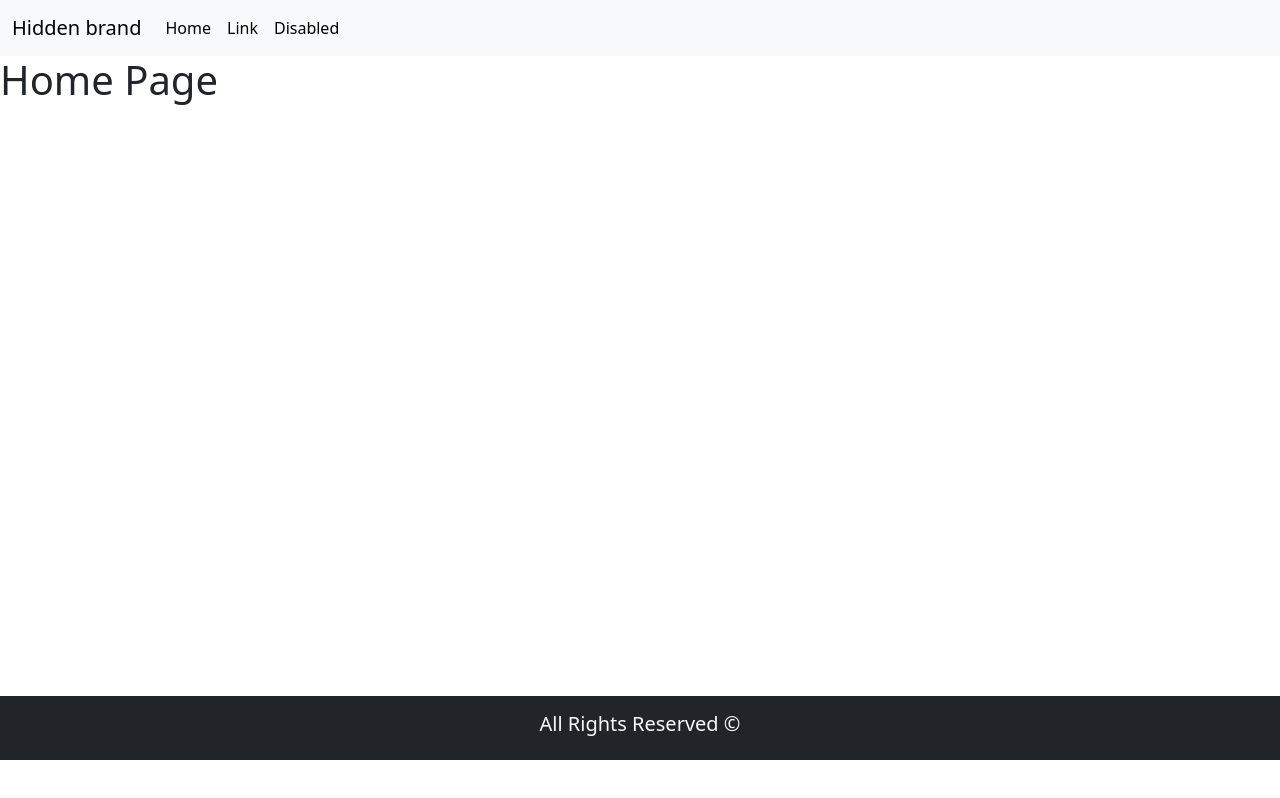
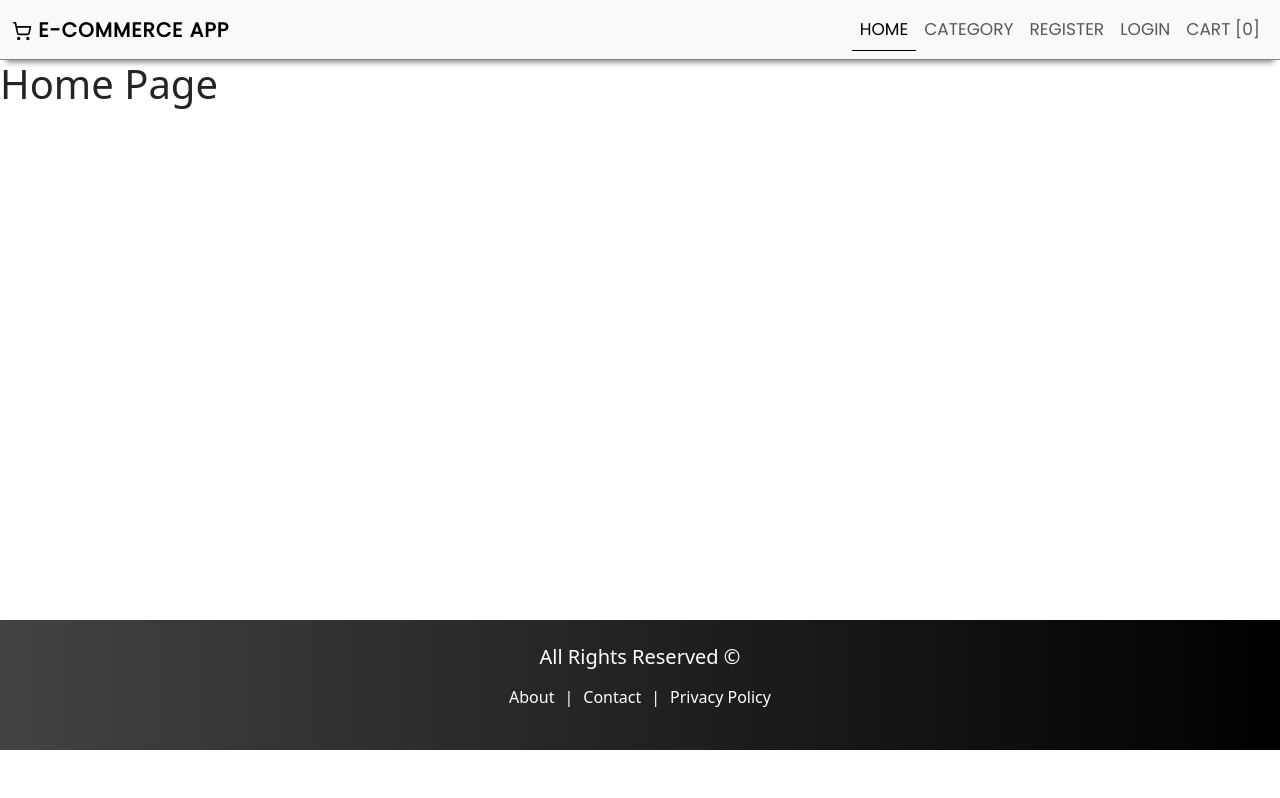
Before and after one commit to nishi-k26/E-commerce, a React (Create React App) app in the folder client/: page / in a window 1280 px wide. Built offline with nearby package versions, Linux system fonts and the light colour scheme.

Commit message:
Edited Front-end

```diff
--- a/client/src/components/Layout/Footer.js
+++ b/client/src/components/Layout/Footer.js
@@ -1,9 +1,15 @@
 import React from 'react'
+import { Link } from 'react-router-dom'
 
 const Footer = () => {
   return (
-    <div className="bg-dark text-light p-3">
+    <div className="footer">
         <h5 className="text-center">All Rights Reserved &copy;</h5>
+        <p className="text-center mt-3">
+          <Link to="/about">About</Link>|
+          <Link to="/contact">Contact</Link>|
+          <Link to="/policy">Privacy Policy</Link>
+        </p>
     </div>
   )
 }
--- a/client/src/components/Layout/Header.js
+++ b/client/src/components/Layout/Header.js
@@ -1,5 +1,6 @@
 import React from 'react'
-import { NavLink } from 'react-router-dom'
+import { NavLink,Link } from 'react-router-dom'
+import { LuShoppingCart } from 'react-icons/lu';
 
 const Header = () => {
   return (
@@ -10,16 +11,24 @@ const Header = () => {
       <span className="navbar-toggler-icon" />
     </button>
     <div className="collapse navbar-collapse" id="navbarTogglerDemo01">
-      <NavLink to='/' className="navbar-brand" href="#">Hidden brand</NavLink>
-      <ul className="navbar-nav me-auto mb-2 mb-lg-0">
+      <Link to='/' className="navbar-brand">
+        <LuShoppingCart /> E-Commerce App
+      </Link>
+      <ul className="navbar-nav ms-auto mb-2 mb-lg-0">
         <li className="nav-item">
-          <NavLink to='/' className="nav-link active" aria-current="page" href="#">Home</NavLink>
+          <NavLink to='/' className="nav-link">Home</NavLink>
         </li>
         <li className="nav-item">
-          <NavLink to='/' className="nav-link" href="#">Link</NavLink>
+          <NavLink to='/category' className="nav-link">Category</NavLink>
         </li>
         <li className="nav-item">
-          <NavLink to='/' className="nav-link disabled" aria-disabled="true">Disabled</NavLink>
+          <NavLink to='/register' className="nav-link" href="#">Register</NavLink>
+        </li>
+        <li className="nav-item">
+          <NavLink to='/login' className="nav-link" href="#">Login</NavLink>
+        </li>
+        <li className="nav-item">
+          <NavLink to='/cart' className="nav-link" href="#">Cart [0]</NavLink>
         </li>
       </ul>
     </div>
--- a/client/src/components/Layout/Layout.js
+++ b/client/src/components/Layout/Layout.js
@@ -6,7 +6,7 @@ const Layout = ({children}) => {
   return (
     <div>
         <Header/>
-        <main style={{minHeight: "80vh"}}>
+        <main style={{minHeight: "70vh"}}>
         {children}
         </main>
         <Footer/>
--- a/client/src/index.css
+++ b/client/src/index.css
@@ -8,3 +8,85 @@
 
 /* font-family: 'Poppins', sans-serif; */
 /* font-family: 'Playfair', serif; */
+
+/* //navbar css */
+.navbar{
+    font-family: 'Poppins', sans-serif;
+    font-size: 17px;
+    line-height: 26px;
+    text-transform: uppercase;
+    box-shadow: 0 8px 6px -6px gray;
+    --webkit-box-shadow: 0 8px 6px -6px gray;
+    border-bottom: 0.1px solid gray !important;
+}
+
+.nav-link{
+    font-weight: 300 !important;
+}
+
+.active{
+    border-bottom: 1.5px solid black;
+}
+
+.navbar-brand{
+    font-weight: 700;
+    letter-spacing: 1px;
+}
+
+.footer{
+    color: white;
+    padding: 25px;
+    background: -webkit-linear-gradient(
+        to right,
+        #434343,
+        #000000
+    );
+    background: linear-gradient(to right, #434343, #000000);
+}
+
+.footer a{
+    text-decoration: none;
+    color: white;
+    padding: 10px;
+}
+
+.footer a:hover {
+    color: gray;
+    border-bottom: 1px solid gray;
+}
+
+/* === pnf css === */
+.pnf {
+    display: flex;
+    min-height: column;
+    flex-direction: column;
+    align-items: center;
+    justify-content: center;
+}
+
+.pnf-title {
+    font-size: 100px;
+    font-weight: 700;
+}
+
+.pnf-heading {
+    font-weight: normal;
+}
+
+.pnf-btn {
+    color: black;
+    border: 1px solid black;
+    text-decoration: none;
+    padding: 10px;
+    margin-top: 10px;
+}
+
+/* === contact us ===*/
+.contactus {
+    margin: 0;
+    padding: 0;
+    height: 70vh;
+    display: flex;
+    align-items: center;
+    justify-content: center;
+}
--- a/client/src/pages/About.js
+++ b/client/src/pages/About.js
@@ -4,7 +4,24 @@ import Layout from './../components/Layout/Layout';
 const About = () => {
   return (
     <Layout>
-        <h1>About</h1>
+      <div className="row contactus">
+        <div className="col-md-6">
+          <img
+            src="/images/contactus.jpeg"
+            alt="contactus"
+            style={{width: "100%"}}
+          />
+        </div>
+        <div className="col-md-4">
+          <h1 className="bg-dark p-2 text white text-centre">CONTACT US</h1>
+          <p className="text-justify mt-2">
+            About Us
+          </p>
+          <p className="mt-3">
+            This is About us page.
+          </p>
+        </div>
+      </div>
     </Layout>
   )
 }
--- a/client/src/pages/Contact.js
+++ b/client/src/pages/Contact.js
@@ -1,10 +1,34 @@
 import React from 'react'
 import Layout from './../components/Layout/Layout'
+import {BiMailSend, BiPhoneCall, BiSupport} from 'react-icons/bi';
 
 const Contact = () => {
   return (
     <Layout>
-        <h1>Contact Page</h1>
+      <div className="row contactus">
+        <div className="col-md-6">
+          <img
+            src="/images/contactus.jpeg"
+            alt="contactus"
+            style={{width: "100%"}}
+          />
+        </div>
+        <div className="col-md-4">
+          <h1 className="bg-dark p-2 text-white text-center">CONTACT US</h1>
+          <p className="text-justify mt-2">
+            Any query and information about the products, feel free to call us, we are available 24/7.
+          </p>
+          <p className="mt-3">
+            <BiMailSend /> : www.manager@companyname.com
+          </p>
+          <p className="mt-3">
+            <BiPhoneCall /> : +91 99994-44322
+          </p>
+          <p className="mt-3">
+            <BiSupport /> : 1800-0001-1234
+          </p>
+        </div>
+      </div>
     </Layout>
   )
 }
--- a/client/src/pages/Pagenotfound.js
+++ b/client/src/pages/Pagenotfound.js
@@ -1,12 +1,19 @@
 import React from 'react'
 import Layout from '../components/Layout/Layout'
+import { Link } from 'react-router-dom'
 
 const Pagenotfound = () => {
   return (
     <Layout>
-        <h1>Error 404: Page Not Found.</h1>
+      <div className="pnf">
+      <h1 className="pnf-title">404</h1>
+      <h2 className="pnf-heading">Oops! Page Not Found</h2>
+      <Link to="/" className="pnf-btn">
+        Go Back
+      </Link>
+      </div>
     </Layout>
-  )
-}
+  );
+};
 
-export default Pagenotfound
+export default Pagenotfound;
--- a/package.json
+++ b/package.json
@@ -20,6 +20,7 @@
     "mongoose": "^8.4.0",
     "morgan": "^1.10.0",
     "nodemon": "^3.1.1",
+    "react-icons": "^5.2.1",
     "react-router-dom": "^6.23.1"
   }
 }
```
Also changed, not shown: 1 other file (tests, documents, lock files or other folders).
